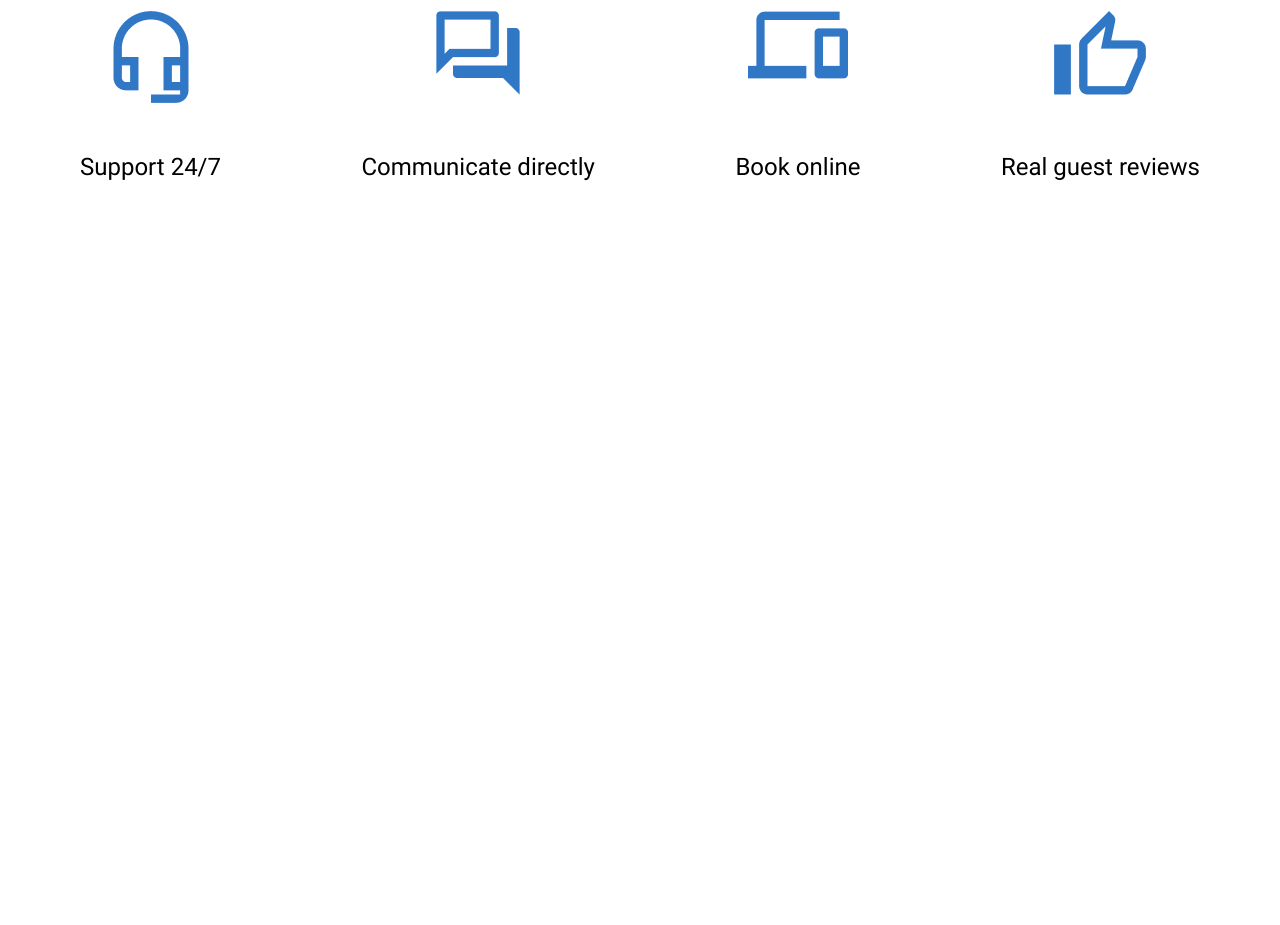
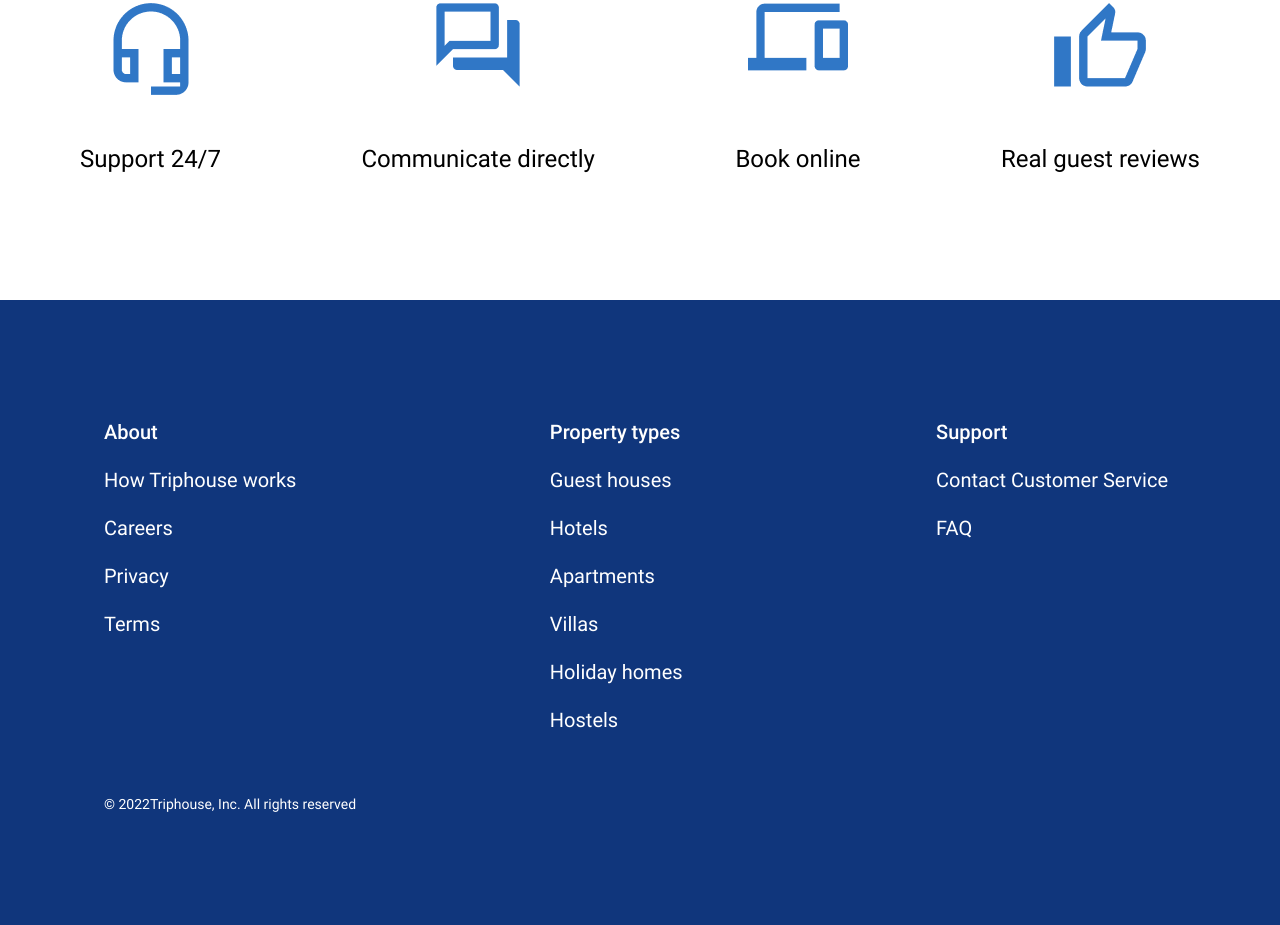
Before and after one commit to kseniaqua/if-html, a website: page index.html in a window 1280 px wide. Shown: the part 270-1195 px from the top of the page. Before the commit the page ends 800 px from the top, so only its background shows below. Drawn offline with Linux system fonts and the light colour scheme.

Commit message:
feat: add footer, modified footer according to design

```diff
--- a/index.html
+++ b/index.html
@@ -34,5 +34,31 @@
     </div>
   </div>
 </div>
+<div class="footer">
+  <div class="footer-block">
+    <div>
+      <h3 class="footer-text footer-header">About</h3>
+      <p class="footer-text">How Triphouse works</p>
+      <p class="footer-text">Careers</p>
+      <p class="footer-text">Privacy</p>
+      <p class="footer-text">Terms</p>
+    </div>
+    <div>
+      <h3 class="footer-text footer-header">Property types</h3>
+      <p class="footer-text">Guest houses</p>
+      <p class="footer-text">Hotels</p>
+      <p class="footer-text">Apartments</p>
+      <p class="footer-text">Villas</p>
+      <p class="footer-text">Holiday homes</p>
+      <p class="footer-text">Hostels</p>
+    </div>
+    <div>
+      <h3  class="footer-text footer-header">Support</h3>
+      <p class="footer-text">Contact Customer Service</p>
+      <p class="footer-text">FAQ</p>
+    </div>
+  </div>
+  <p class="all-rights-reserved">&#169; 2022Triphouse, Inc. All rights reserved</p>
+</div>
 </body>
 </html>
--- a/styles/styles.css
+++ b/styles/styles.css
@@ -1,8 +1,10 @@
 @import url(./fonts.css);
 
 * {
-    font-family: 'Roboto', sans-serif;
+  font-family: "Roboto", sans-serif;
+  font-weight: 400;
   box-sizing: border-box;
+  margin: 0;
 }
 
 .container {
@@ -51,8 +53,36 @@
 }
 
 .advantages-title {
-    font-weight: 400;
   font-size: 24px;
   height: 28px;
   margin-bottom: 0;
 }
+
+.footer {
+  background-color: #10367c;
+  max-width: 1440px;
+  height: 625px;
+  padding: 120px 0 120px 104px;
+}
+
+.footer-block {
+  display: flex;
+  justify-content: space-between;
+  width: 1064px;
+  margin-bottom: 40px;
+}
+
+.footer-text {
+  font-size: 20px;
+  color: #ffffff;
+  margin-bottom: 24px;
+}
+
+.footer-header {
+  font-weight: 500;
+}
+
+.all-rights-reserved {
+  font-size: 14px;
+  color: #ffffff;
+}
```
Lines whose indentation alone changed are shown as unchanged.
